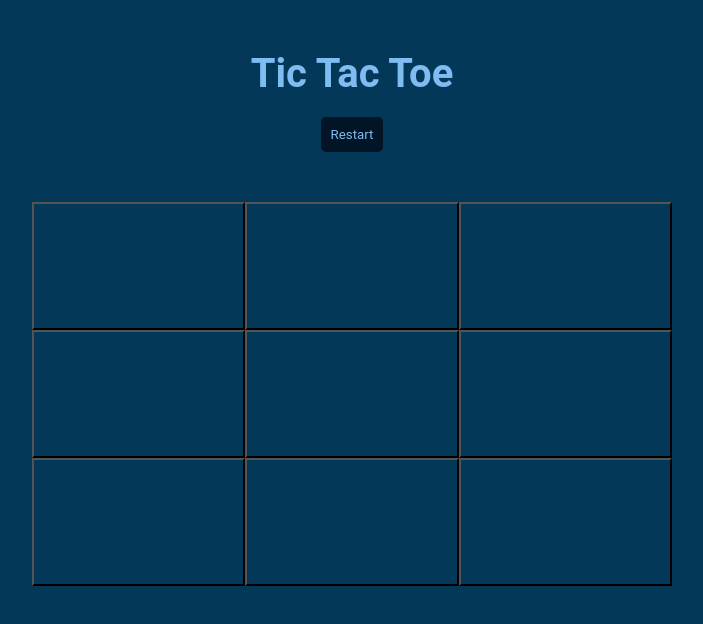
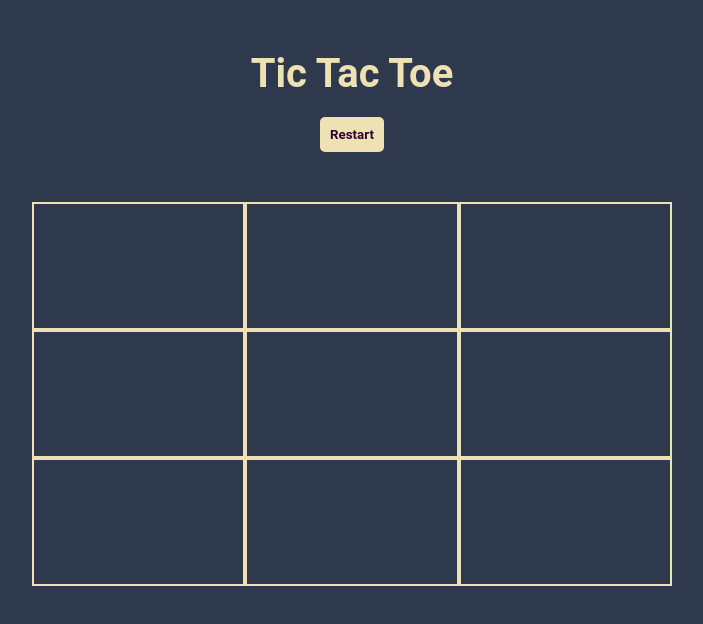
Before and after one commit to 0xcire/odin-tic-tac-toe, a plain HTML site: page index.html in a window 1280 px wide. Shown: the whole page, without its empty margins (288-991 px from the left). Drawn offline with Linux system fonts and the light colour scheme.

Commit message:
changed color scheme and bug that allowed selections to be made after win

```diff
--- a/app.css
+++ b/app.css
@@ -4,8 +4,8 @@
   box-sizing: border-box;
   font-family: Roboto, sans-serif;
   font-weight: 400;
-  background-color: #033859;
-  color: #7ebcf2;
+  background-color: #2f394d;
+  color: #eee1b3;
 }
 
 html {
@@ -20,6 +20,7 @@ h1 {
   margin-top: 5rem;
   font-size: 4rem;
   font-weight: 700;
+  color: #eee1b3;
 }
 
 p {
@@ -51,16 +52,23 @@ p {
 .winning-message {
   font-size: 3rem;
   font-weight: 700;
-  color: #f4f4f4;
+  color: #eee1b3;
 }
 
 .restart button {
   padding: 1rem;
+  font-weight: 700;
   border-radius: 5px;
   border: none;
   outline: none;
-  background-color: #011526;
+  background-color: #eee1b3;
+  color: #330036;
   cursor: pointer;
+  transition: all 0.5s ease;
+}
+.restart button:hover {
+  background-color: #330036;
+  color: #eee1b3;
 }
 
 .board {
@@ -79,4 +87,5 @@ p {
   width: 100%;
   height: 128px;
   outline: none;
+  border: 2px solid #eee1b3;
 }
--- a/app.js
+++ b/app.js
@@ -28,10 +28,15 @@ const DOM = (() => {
     el.textContent = msg;
   };
 
+  const winMsg = (el) => {
+    el.innerText !== "" ? true : false;
+  };
+
   return {
     getBoard,
     placeMark,
     showWinMessage,
+    winMsg,
   };
 })();
 
@@ -75,8 +80,6 @@ const Controller = (() => {
     button.addEventListener(
       "click",
       () => {
-        // checkWin(currentPlayer);
-        //refactor this
         if (currentPlayer === firstPlayer) {
           handleSelection(currentPlayer, button, index);
           currentPlayer = secondPlayer;
@@ -101,6 +104,7 @@ const Controller = (() => {
     ) {
       const msg = `${currentPlayer} wins`;
       DOM.showWinMessage(winDisplay, msg);
+      buttons.forEach((button) => (button.disabled = true));
       return true;
     } else {
       return false;
@@ -180,11 +184,8 @@ const Controller = (() => {
       return false;
     }
   };
-  //dheck draw
+
   const checkDraw = () => {
-    //if !board.includes('')
-    //!checkWin
-    //draw
     if (!board.includes("") && !checkWin(currentPlayer)) {
       console.log("draw");
       const msg = "draw";
@@ -192,14 +193,7 @@ const Controller = (() => {
     }
   };
 
-  // const endGame = () => {
-  //   if (checkWin) {
-  //     console.log("win");
-  //   }
-  // };
-
   restart.addEventListener("click", () => {
     location.reload();
-    //what is a work around to once: true event listener option
   });
 })();
```
